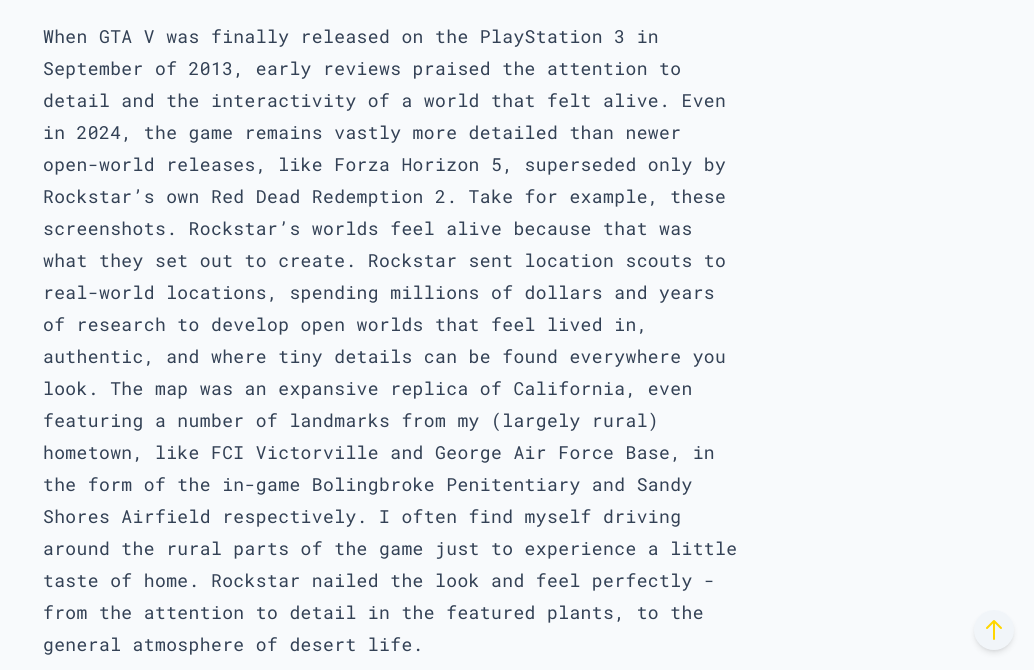
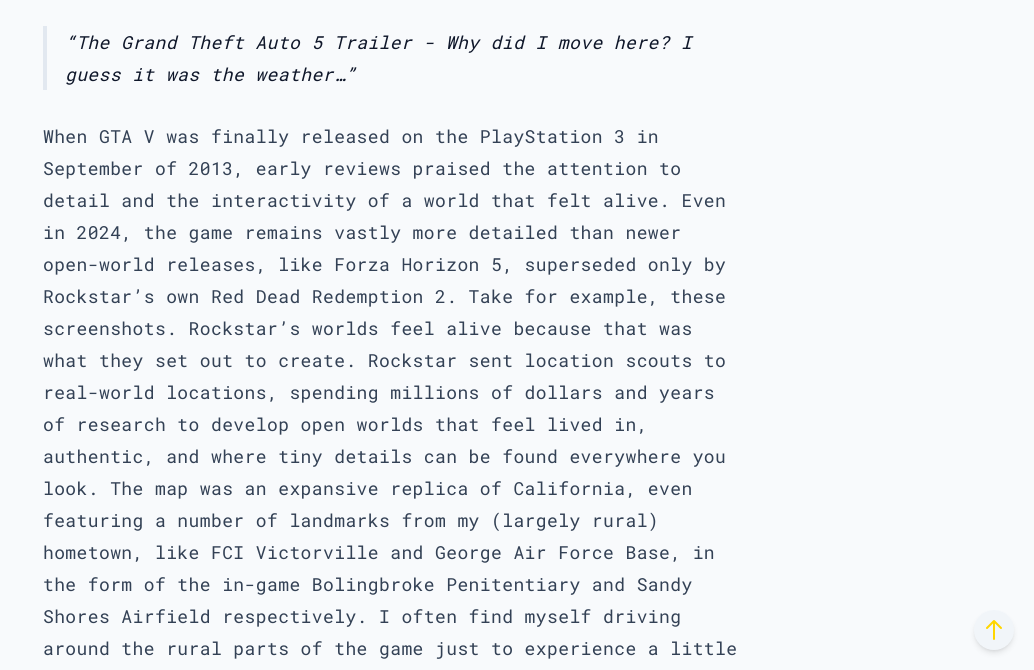
Before and after one commit to nmcain/gaming-journalism-blog, a Jekyll site: the page built from _posts/2023-09-23-test-1.md, in a window 1280 px wide and 900 px high, scrolled down 1873 px, cut to the strip 230-900 px from the top of the window. Shown: the whole strip, without its empty margins (246-1280 px from the left). Built offline with Jekyll 4.4.1, drawn with Linux system fonts in a browser that asks for light colours.

Commit message:
Caption Test

```diff
--- a/_posts/2023-09-23-test-1.md
+++ b/_posts/2023-09-23-test-1.md
@@ -19,6 +19,7 @@
 To truly understand where Grand Theft Auto 5 went right, and where other games fell short, one must understand the context of the time, even before the game was released. 2011 and 2012 were excellent years for video games, with titles like Skyrim, Portal 2 and Far Cry 3, but there was nothing truly like Grand Theft Auto 5 on the market. GTA IV was a thing, but the game’s dark storyline and equally dark visuals were not quite conducive to the open-world success that was GTA 5. Far Cry 3, while visually similar, with a colorful, tropical open world, was a shooter, and purely a shooter. There was no amazing driving physics, or banal daily activities, it was a world built around missions, rather than missions built around a world. When the GTA V trailer released, a very high bar was established for what the game could be. The trailer greets you with stunning visuals, volumetric lighting, high resolution models, leaps and bounds ahead of the games at the time. The trailer takes you to various locations around the Los Angeles County-inspired world of San Andreas, demonstrating a detailed world with scope, and action. Rockstar Games established massive expectations of what the game would be, preparing players for a style of open world that truly had not been tried before.
 
 {% include youtube.html id="QkkoHAzjnUs" %}
+> The Grand Theft Auto 5 Trailer - Why did I move here? I guess it was the weather...
 
 When GTA V was finally released on the PlayStation 3 in September of 2013, early reviews praised the attention to detail and the interactivity of a world that felt alive. Even in 2024, the game remains vastly more detailed than newer open-world releases, like Forza Horizon 5, superseded only by Rockstar’s own Red Dead Redemption 2. Take for example, these screenshots. Rockstar’s worlds feel alive because that was what they set out to create. Rockstar sent location scouts to real-world locations, spending millions of dollars and years of research to develop open worlds that feel lived in, authentic, and where tiny details can be found everywhere you look. The map was an expansive replica of California, even featuring a number of landmarks from my (largely rural) hometown, like FCI Victorville and George Air Force Base, in the form of the in-game Bolingbroke Penitentiary and Sandy Shores Airfield respectively. I often find myself driving around the rural parts of the game just to experience a little taste of home. Rockstar nailed the look and feel perfectly - from the attention to detail in the featured plants, to the general atmosphere of desert life.
 
```
